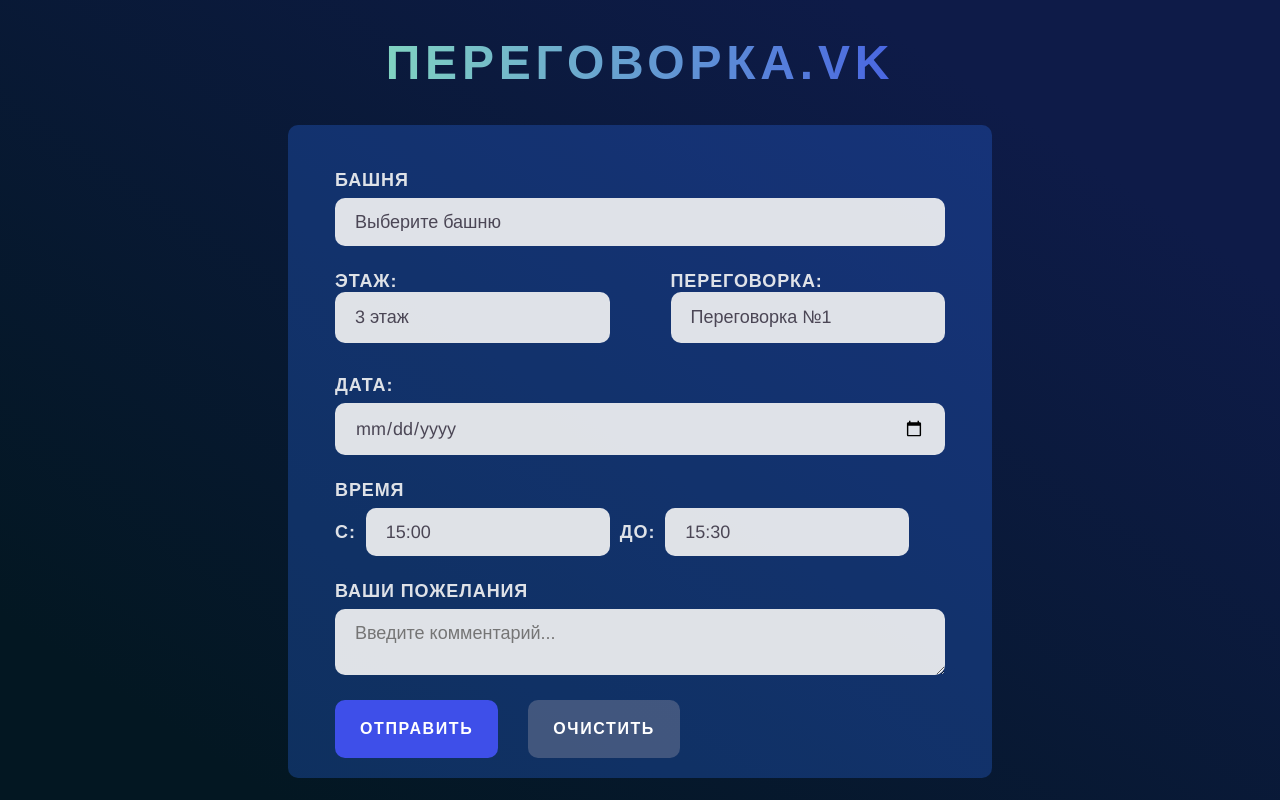
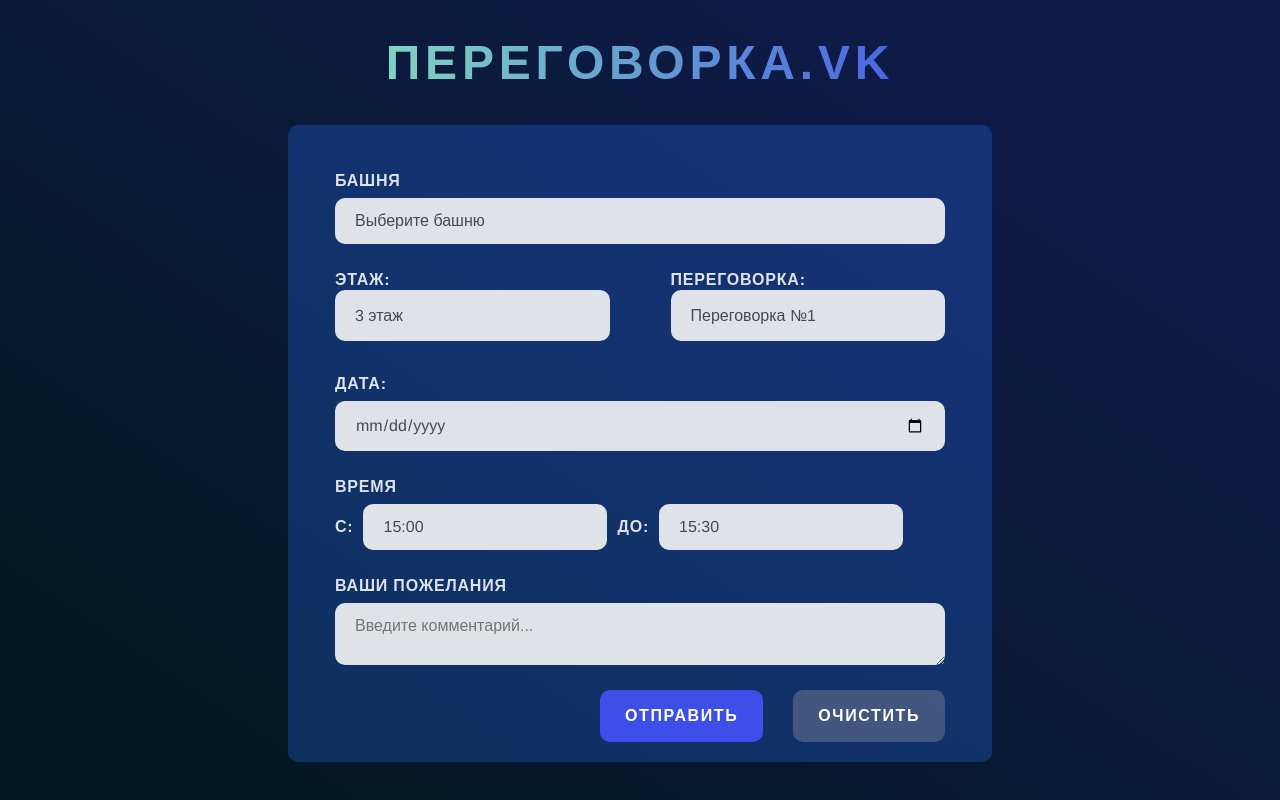
Before and after one commit to Rastre13/meeting-room-form, a React (Create React App) app: page / in a window 1280 px wide. Built offline with nearby package versions, Linux system fonts and the light colour scheme.

Commit message:
style: added styles

```diff
--- a/src/App.css
+++ b/src/App.css
@@ -70,7 +70,7 @@ ol, ul {
 /*main*/
 body{
   font-family: 'Arimo', sans-serif;
-  font-size: 18px;
+  font-size: 16px;
   background: linear-gradient(33.68deg, #031722 11.14%, #0E1B48 82.55%);
   display: flex;
   flex-direction: column;
@@ -117,6 +117,7 @@ textarea{
   background: rgba(245, 245, 245, 0.9);
   padding: 15px 20px;
   border-radius: 10px;
+  color: #0E1B48;
 }
 .inline input{
   width: 100%;
@@ -160,8 +161,8 @@ button{
   text-transform: uppercase;
   color: #FFFFFF;
   border-radius: 10px;
-  padding: 15px 25px;
-  margin-right: 30px;
+  padding: 12px 25px;
+  margin-left: 30px;
 }
 .submit{
   background: #3E4FE9;
@@ -169,3 +170,14 @@ button{
 .clear{
   background: rgba(117, 124, 152, 0.49);
 }
+.flex-end{
+  justify-content: flex-end;
+}
+
+/*responsive*/
+
+@media (max-width: 768px) {
+  form{
+    width: 90vw;
+  }
+}
--- a/src/App.js
+++ b/src/App.js
@@ -89,7 +89,7 @@ function App() {
                 value={formData.comment}
                 onChange={handleInputChange}
             />
-          <div className="form-item inline">
+          <div className="form-item inline flex-end">
             <button className="submit" type="submit">Отправить</button>
             <button className="clear" type="reset">Очистить</button>
           </div>
```
